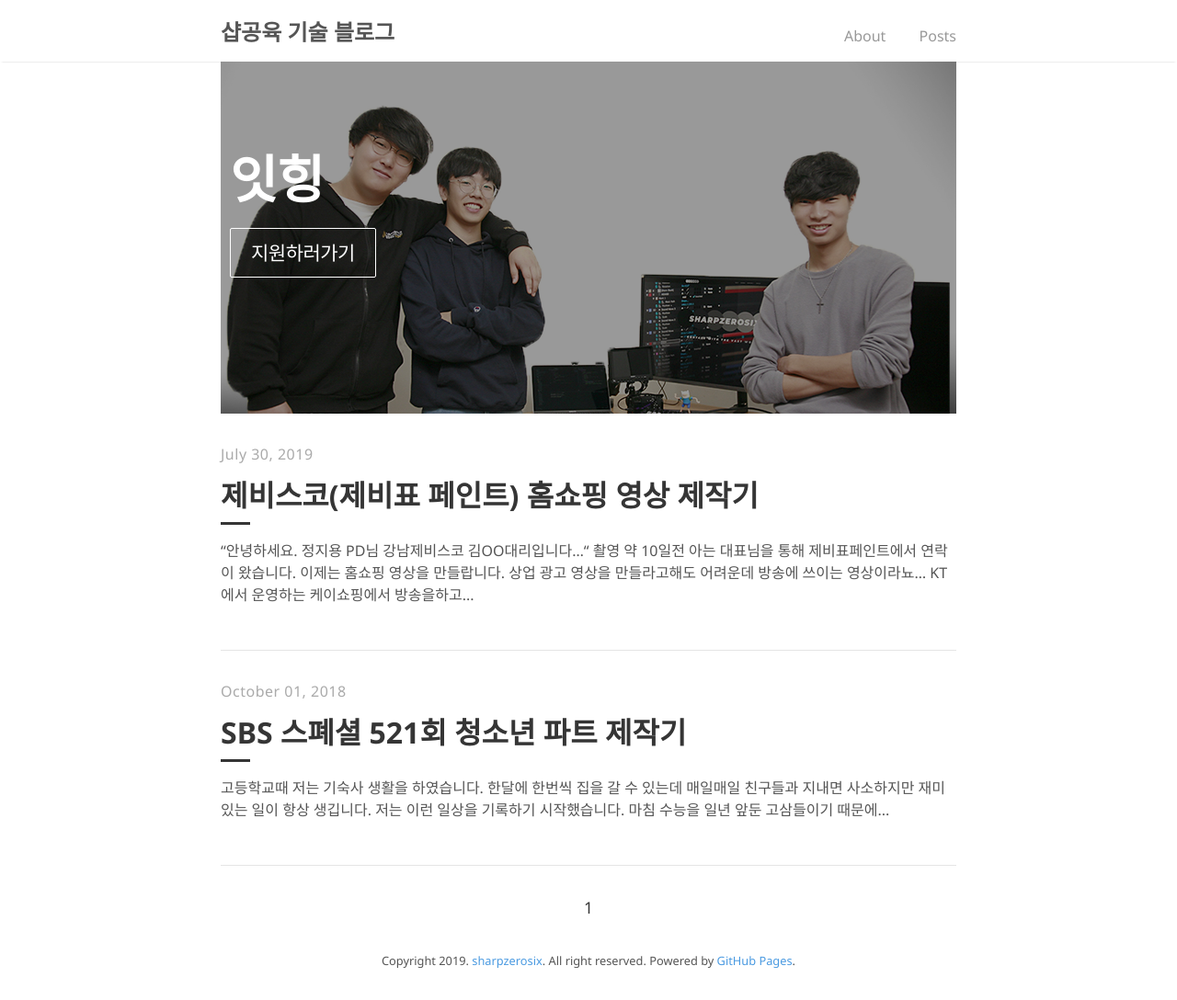
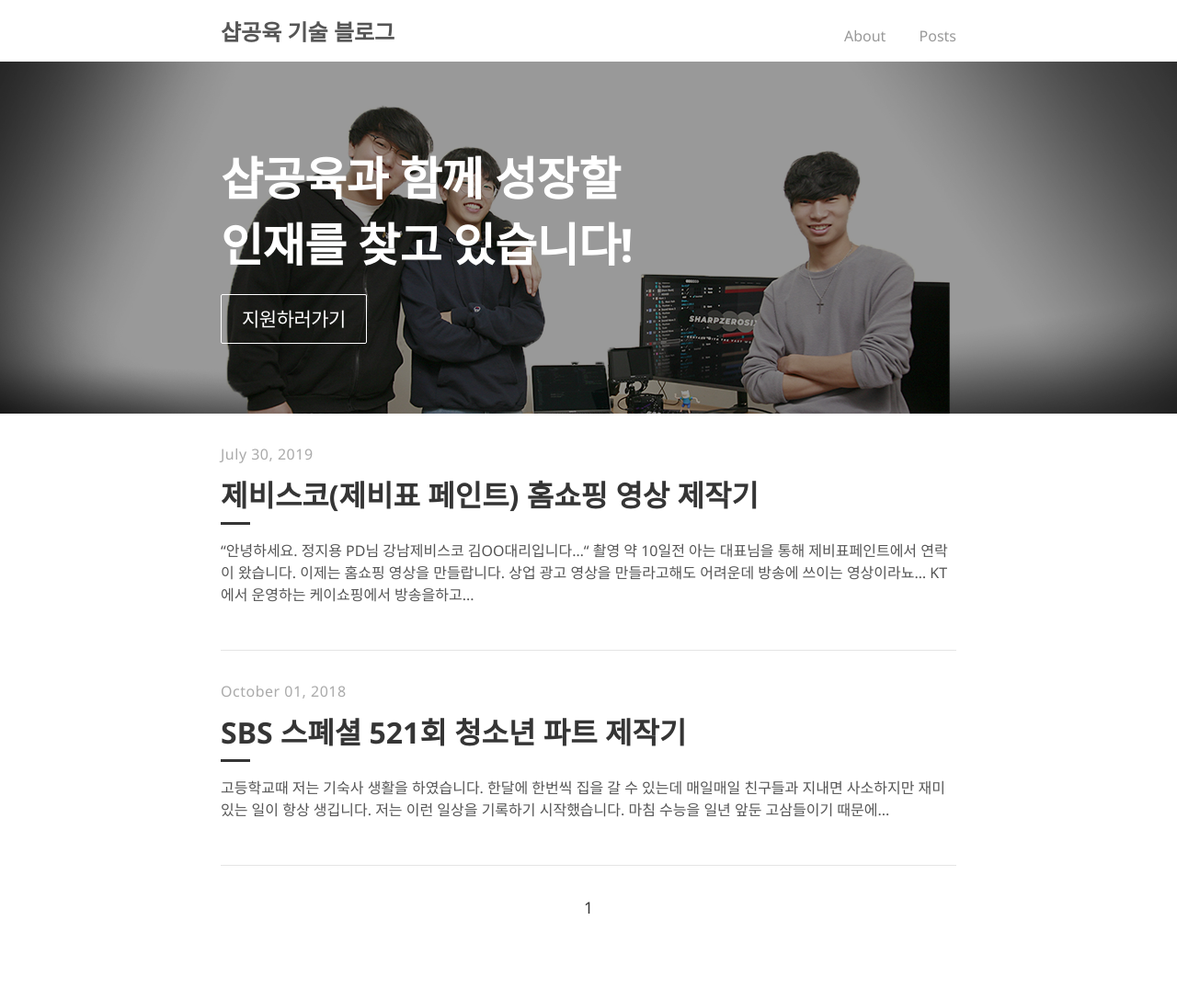
Before and after one commit to sharpzerosix/sharpzerosix.github.io, a Jekyll site: the page built from index.html, in a window 1280 px wide. Shown: the whole page at 92% size. Built offline with Jekyll 4.4.1, drawn with Linux system fonts in a browser that asks for light colours; the list of posts is cut into pages by our own code; after the commit the page ends 1000 px from its top, so only the background shows below that.

Commit message:
modify home banner

```diff
--- a/_includes/home-banner.html
+++ b/_includes/home-banner.html
@@ -4,7 +4,8 @@
     <div class="content-layout">
       <div class="description">
         <p class="text">
-          잇힝<br>
+          샵공육과 함께 성장할<br>
+          인재를 찾고 있습니다!
         </p>
         <a href="http://www.sharpzerosix.com" role="button">지원하러가기</a>
       </div>
--- a/_layouts/home.html
+++ b/_layouts/home.html
@@ -1,7 +1,10 @@
----
-layout: default
----
+<!DOCTYPE html>
+<html lang="ko-KR">
+  {% include head.html %}
+  <body>
+    {% include navigation.html %}
     {% include home-banner.html %}
+    <main>
         <div class="catalogue">
             {% for post in paginator.posts %}
             <a href="{{ post.url | prepend: site.baseurl }}" class="catalogue-item">
@@ -24,6 +27,5 @@
               {% if paginator.next_page %}
               <a href="{{ paginator.next_page_path | prepend: site.baseurl }}" class="right arrow">&#8594;</a>
               {% endif %}
-
           <span>{{ paginator.page }}</span>
         </div>
--- a/_sass/tale/_layout.scss
+++ b/_sass/tale/_layout.scss
@@ -1,4 +1,5 @@
 .home-banner {
+  max-width: 100%;
   position: relative;
   width: 100%;
   height: 383px;
@@ -23,25 +24,24 @@
   background: rgba(0,0,0,0.4);
 }
 .content-layout {
-  position: relative;
-  height: 100%;
-  margin-top: 0;
-  overflow: hidden;
+  display: block;
+  margin: 0 auto;
+  max-width: 800px;
+  width: 80%;
 }
 .description {
   float: left;
   margin-top: 85px;
 }
 p.text {
-  margin: 6px 10px 30px;
-  font-size: 56px;
-  font-weight: bold;
+  margin: 6px 0px 30px;
+  font-size: 50px;
+  font-weight: 700;
   line-height: 72px;
   letter-spacing: -0.5px;
   color: #ffffff;
 }
 a[role=button] {
-  margin: 0 10px 0;
   padding: 12px 22px;
   font-size: 21px;
   font-weight: 500;
```
Also changed, not shown: _layouts/default.html (line endings or trailing spaces), 7 other files. Lines whose indentation alone changed are shown as unchanged.
